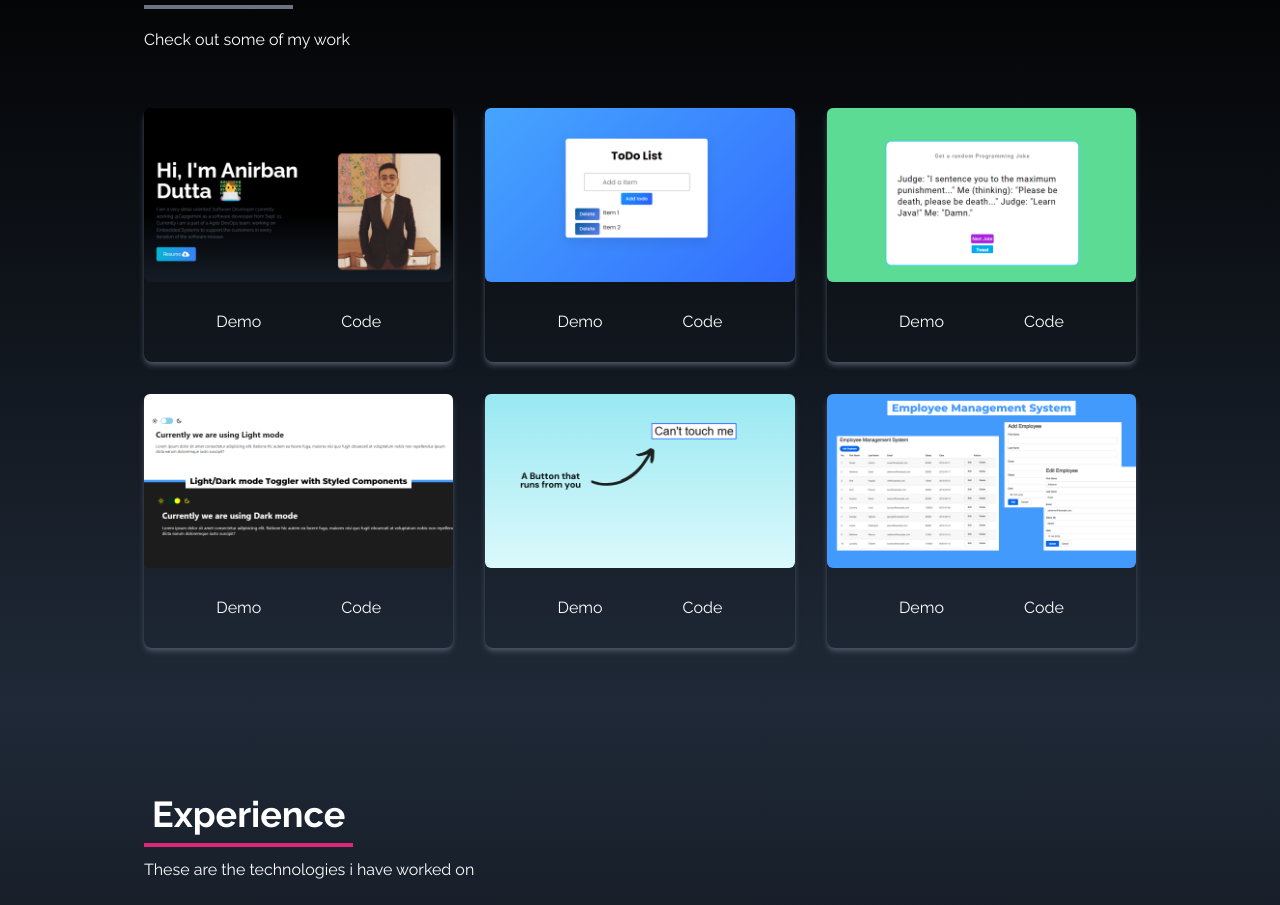
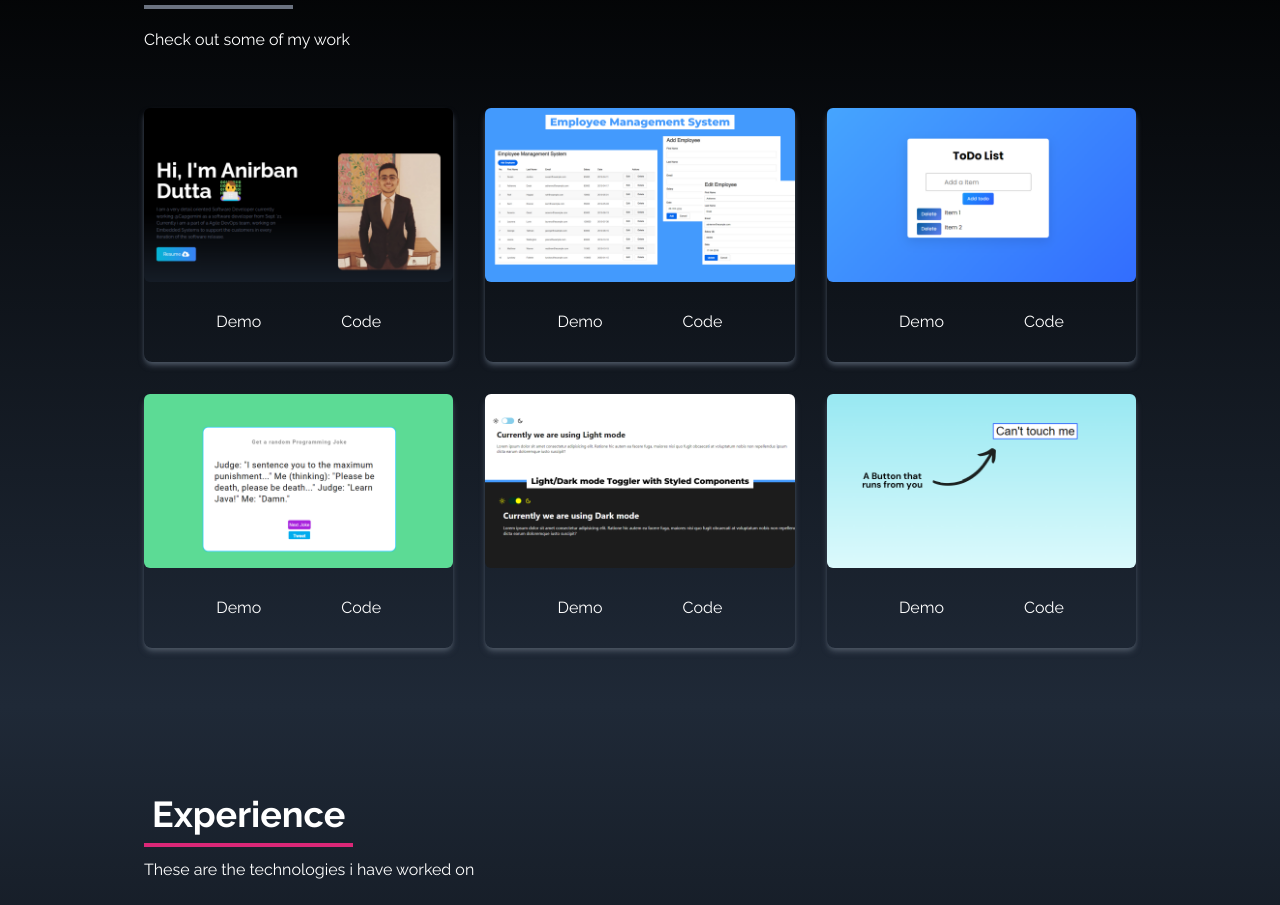
Before and after one commit to sonai99/anirban-portfolio, a React (Create React App) app: page / in a window 1280 px wide. Shown: the part 1774-2679 px from the top of the page. Built offline with nearby package versions, Linux system fonts and the light colour scheme.

Commit message:
Update Portfolio.jsx

```diff
--- a/src/components/Portfolio.jsx
+++ b/src/components/Portfolio.jsx
@@ -16,26 +16,32 @@ const Portfolio = () => {
         demo: "https://anirban-dutta-portfolio.netlify.app/",
         code: "https://github.com/sonai99/anirban-portfolio",
       },
+        {
+        id: 2,
+        src: employeemanagement,
+        demo:"https://anirban-employee-management.netlify.app/",
+        code:"https://github.com/sonai99/Employee-Management-System",
+      },
       {
-        id: 2,
+        id: 3,
         src: todo,
         demo:"https://anirban-todo-app.netlify.app/",
         code:"https://github.com/sonai99/ToDo-List-App",
       },
       {
-        id: 3,
+        id: 4,
         src: jokegenerator,
         demo:"https://anirban-joke-generator.netlify.app/",
         code:"https://github.com/sonai99/Programming-Joke-Generator",
       },
       {
-        id: 4,
+        id: 5,
         src: lightdarkmode,
         demo:"https://anirban-light-dark-mode-toggler.netlify.app/",
         code:"https://github.com/sonai99/Dark-Mode-Toggle",
       },
       {
-        id: 5,
+        id: 6,
         src: devilbutton,
         demo:"https://anirban-dutta-devil-button.netlify.app/",
         code:"https://github.com/sonai99/Devil-Button-Can-t-touch-it",
@@ -46,12 +52,7 @@ const Portfolio = () => {
 //         demo:"https://anirban-digital-clock.netlify.app/",
 //         code:"https://github.com/sonai99/Digital-Clock-Javascript",
 //       },
-        {
-        id: 6,
-        src: employeemanagement,
-        demo:"https://anirban-employee-management.netlify.app/",
-        code:"https://github.com/sonai99/Employee-Management-System",
-      },
+
 
     ];
 
```
